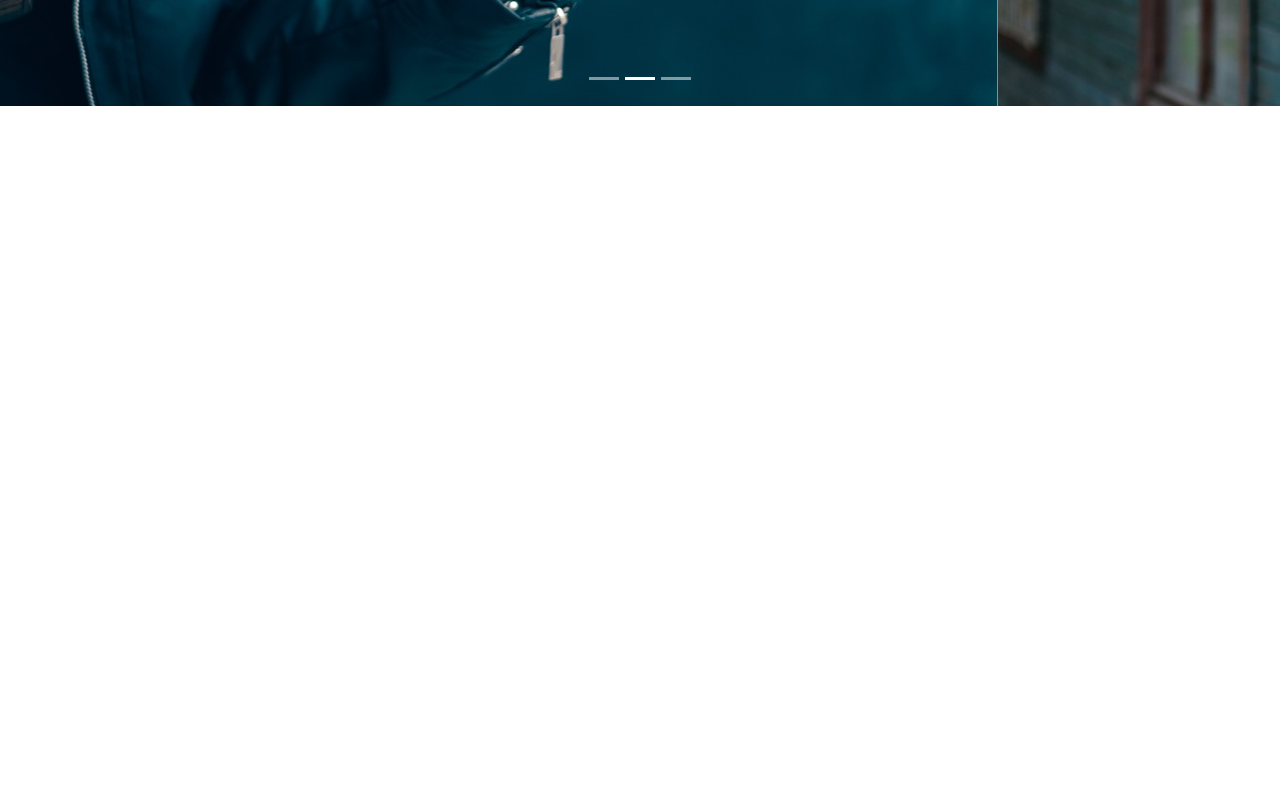
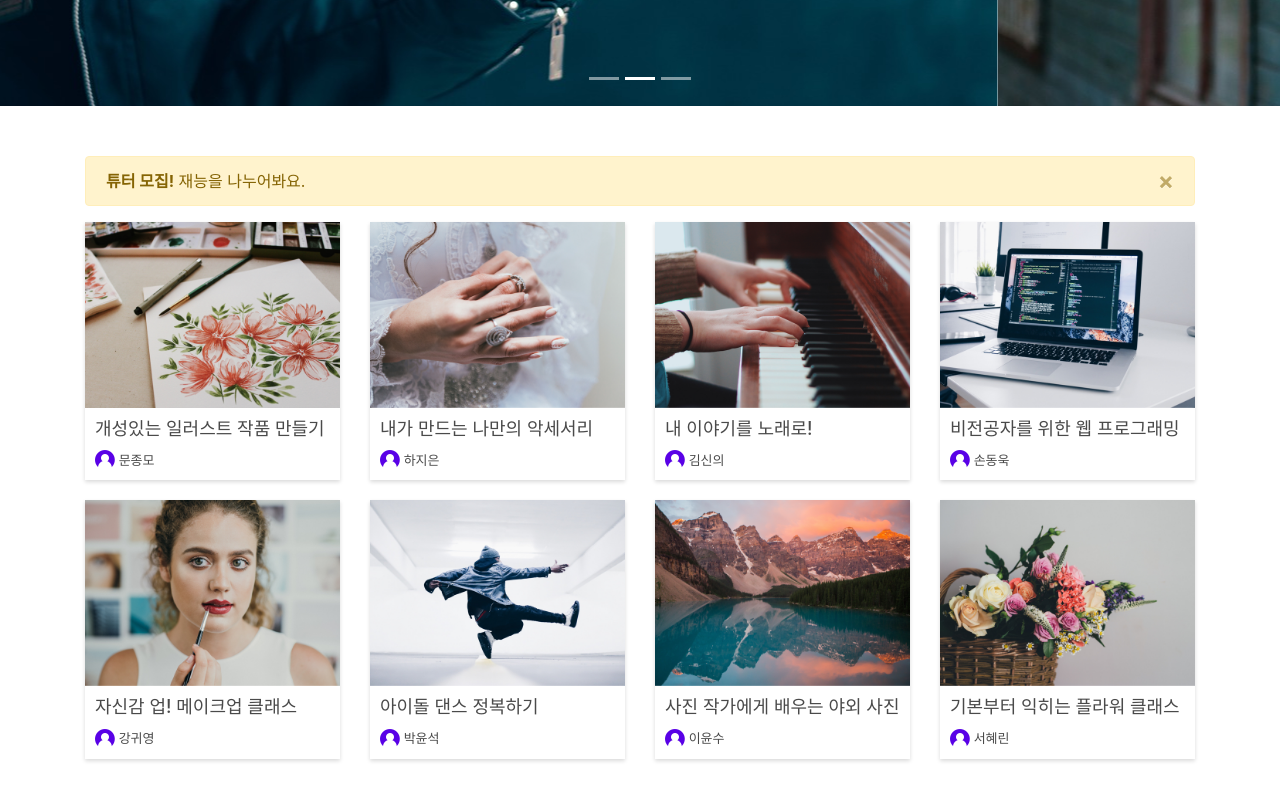
Before and after one commit to deepbm/Responsive_web, a plain HTML site: page index.html in a window 1280 px wide. Shown: the part 350-1150 px from the top of the page. Before the commit the page ends 800 px from the top, so only its background shows below. Drawn offline with nearby package versions, Linux system fonts and the light colour scheme.

Commit message:
Make course from grid system

```diff
--- a/index.html
+++ b/index.html
@@ -78,6 +78,120 @@
     </a>
   </div>
 
+
+  <!-- main -->
+  <div class="container">
+    <!-- alert -->
+    <div class="row">
+      <div class="col-12">
+        <div class="alert alert-warning alert-dismissible fade show" role="alert">
+          <strong>튜터 모집!</strong> 재능을 나누어봐요.
+          <button type="button" class="close" data-dismiss="alert" aria-label="Close">
+            <span aria-hidden="true">&times;</span>
+          </button>
+        </div>
+      </div>
+    </div>
+
+    <!-- course -->
+    <div class="row">
+      <div class="col-12 col-md-6 col-lg-4 col-xl-3">
+        <a href="#" class="course">
+          <img src="images/course1.jpg" alt="course1" class="course-img" width="100%">
+          <div class="info">
+            <h4>개성있는 일러스트 작품 만들기</h4>
+            <div class="lecturer">
+              <img src="images/user.png" width=20 height=20> <span class="name">문종모</span>
+            </div>
+          </div>
+        </a>
+      </div>
+
+      <div class="col-12 col-md-6 col-lg-4 col-xl-3">
+        <a href="#" class="course">
+          <img src="images/course2.jpg" alt="course2" class="course-img" width="100%">
+          <div class="info">
+            <h4>내가 만드는 나만의 악세서리</h4>
+            <div class="lecturer">
+              <img src="images/user.png" width=20 height=20> <span class="name">하지은</span>
+            </div>
+          </div>
+        </a>
+      </div>
+
+      <div class="col-12 col-md-6 col-lg-4 col-xl-3">
+        <a href="#" class="course">
+          <img src="images/course3.jpg" alt="course3" class="course-img" width="100%">
+          <div class="info">
+            <h4>내 이야기를 노래로!</h4>
+            <div class="lecturer">
+              <img src="images/user.png" width=20 height=20> <span class="name">김신의</span>
+            </div>
+          </div>
+        </a>
+      </div>
+
+      <div class="col-12 col-md-6 col-lg-4 col-xl-3">
+        <a href="#" class="course">
+          <img src="images/course4.jpg" alt="course4" class="course-img" width="100%">
+          <div class="info">
+            <h4>비전공자를 위한 웹 프로그래밍</h4>
+            <div class="lecturer">
+              <img src="images/user.png" width=20 height=20> <span class="name">손동욱</span>
+            </div>
+          </div>
+        </a>
+      </div>
+
+      <div class="col-12 col-md-6 col-lg-4 col-xl-3">
+        <a href="#" class="course">
+          <img src="images/course5.jpg" alt="course5" class="course-img" width="100%">
+          <div class="info">
+            <h4>자신감 업! 메이크업 클래스</h4>
+            <div class="lecturer">
+              <img src="images/user.png" width=20 height=20> <span class="name">강귀영</span>
+            </div>
+          </div>
+        </a>
+      </div>
+
+      <div class="col-12 col-md-6 col-lg-4 col-xl-3">
+        <a href="#" class="course">
+          <img src="images/course6.jpg" alt="course6" class="course-img" width="100%">
+          <div class="info">
+            <h4>아이돌 댄스 정복하기</h4>
+            <div class="lecturer">
+              <img src="images/user.png" width=20 height=20> <span class="name">박윤석</span>
+            </div>
+          </div>
+        </a>
+      </div>
+
+      <div class="col-12 col-md-6 col-lg-4 col-xl-3">
+        <a href="#" class="course">
+          <img src="images/course7.jpg" alt="course7" class="course-img" width="100%">
+          <div class="info">
+            <h4>사진 작가에게 배우는 야외 사진</h4>
+            <div class="lecturer">
+              <img src="images/user.png" width=20 height=20> <span class="name">이윤수</span>
+            </div>
+          </div>
+        </a>
+      </div>
+
+      <div class="col-12 col-md-6 col-lg-4 col-xl-3">
+        <a href="#" class="course">
+          <img src="images/course8.jpg" alt="course8" class="course-img" width="100%">
+          <div class="info">
+            <h4>기본부터 익히는 플라워 클래스</h4>
+            <div class="lecturer">
+              <img src="images/user.png" width=20 height=20> <span class="name">서혜린</span>
+            </div>
+          </div>
+        </a>
+      </div>
+    </div>
+
   <script src="https://code.jquery.com/jquery-3.2.1.slim.min.js" integrity="sha384-KJ3o2DKtIkvYIK3UENzmM7KCkRr/rE9/Qpg6aAZGJwFDMVNA/GpGFF93hXpG5KkN" crossorigin="anonymous"></script>
   <script src="https://cdnjs.cloudflare.com/ajax/libs/popper.js/1.12.9/umd/popper.min.js" integrity="sha384-ApNbgh9B+Y1QKtv3Rn7W3mgPxhU9K/ScQsAP7hUibX39j7fakFPskvXusvfa0b4Q" crossorigin="anonymous"></script>
   <script src="https://maxcdn.bootstrapcdn.com/bootstrap/4.0.0/js/bootstrap.min.js" integrity="sha384-JZR6Spejh4U02d8jOt6vLEHfe/JQGiRRSQQxSfFWpi1MquVdAyjUar5+76PVCmYl" crossorigin="anonymous"></script>
--- a/style.css
+++ b/style.css
@@ -63,3 +63,40 @@
 .intro a:hover {
   text-decoration: none;
 }
+
+
+/* main */
+.container {
+  margin-top: 50px;
+  margin-bottom: 50px;
+}
+
+.course {
+  display: block;
+  box-shadow: 0 2px 4px 0 rgba(0,0,0,0.15);
+  margin-bottom: 20px;
+}
+
+.course:hover {
+  text-decoration: none;
+}
+
+.course .info {
+  padding: 10px;
+}
+
+.course .info h4 {
+  font-size: 18px;
+  color: #4A4A4A;
+  margin-bottom: 10px;
+}
+
+.course .info .lecturer {
+  font-size: 13px;
+  color: #4A4A4A;
+}
+
+.course .info .lecturer img,
+.course .info .lecturer .name {
+  vertical-align: middle;
+}
```
